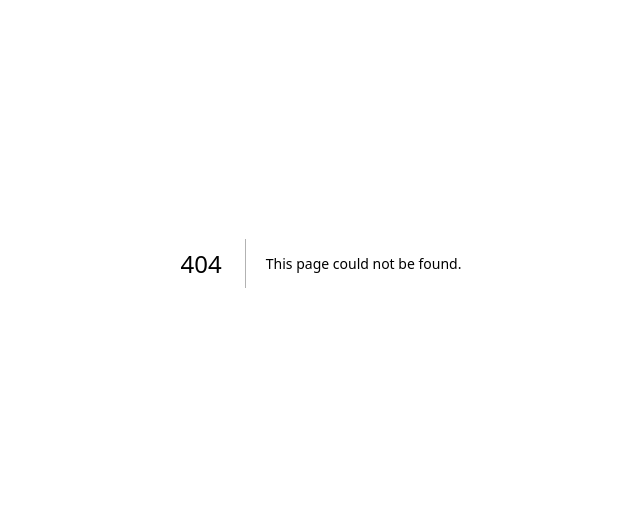
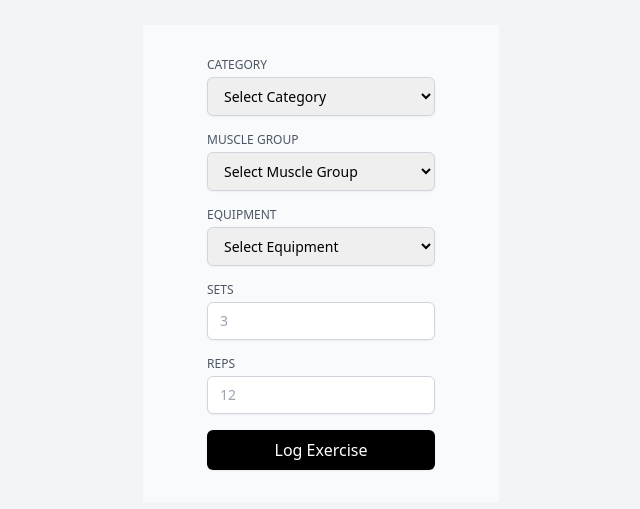
Before and after one commit to Ayham-Kamal/next-js-victory-lap, a Next.js app: page /exercise in a window 1280 px wide. Before the commit this address had no page. Shown: the part 137-646 px from the top of the page, without its empty margins (319-959 px from the left). Built offline with nearby package versions, Linux system fonts and the light colour scheme.

Commit message:
Design Exercise Log Form In this branch, I added a template design of the exercise log from. You can find them inside the folder named exercise.
Mohammad, make sure to to add the rest of the muscle groups, and equipments. If you can do that with sql that would be great.

```diff
--- /dev/null
+++ b/app/exercise/logExerciseForm.tsx
@@ -0,0 +1,112 @@
+"use client";
+export function LogExerciseForm({
+  onSubmit,
+  children,
+}: {
+  onSubmit: (event: React.FormEvent<HTMLFormElement>) => void;
+  children: React.ReactNode;
+}) {
+  return (
+    <form
+      onSubmit={onSubmit}
+      className="flex flex-col space-y-4 bg-gray-50 px-4 py-8 sm:px-16"
+    >
+      {/* Category Selection */}
+      <div>
+        <label
+          htmlFor="category"
+          className="block text-xs text-gray-600 uppercase"
+        >
+          Category
+        </label>
+        <select
+          id="category"
+          name="category"
+          required
+          className="mt-1 block w-full rounded-md border border-gray-300 px-3 py-2 placeholder-gray-400 shadow-sm focus:border-black focus:outline-none focus:ring-black sm:text-sm"
+        >
+          <option value="">Select Category</option>
+          <option value="Upper Body">Upper Body</option>
+          <option value="Lower Body">Lower Body</option>
+          <option value="Core">Core</option>
+        </select>
+      </div>
+
+      {/* Muscle Group Selection */}
+      <div>
+        <label
+          htmlFor="muscleGroup"
+          className="block text-xs text-gray-600 uppercase"
+        >
+          Muscle Group
+        </label>
+        <select
+          id="muscleGroup"
+          name="muscleGroup"
+          required
+          className="mt-1 block w-full rounded-md border border-gray-300 px-3 py-2 placeholder-gray-400 shadow-sm focus:border-black focus:outline-none focus:ring-black sm:text-sm"
+        >
+          <option value="">Select Muscle Group</option>
+          <option value="Chest">Chest</option>
+          <option value="Back">Back</option>
+          <option value="Shoulders">Shoulders</option>
+        </select>
+      </div>
+
+      {/* Equipment Selection */}
+      <div>
+        <label
+          htmlFor="equipment"
+          className="block text-xs text-gray-600 uppercase"
+        >
+          Equipment
+        </label>
+        <select
+          id="equipment"
+          name="equipment"
+          required
+          className="mt-1 block w-full rounded-md border border-gray-300 px-3 py-2 placeholder-gray-400 shadow-sm focus:border-black focus:outline-none focus:ring-black sm:text-sm"
+        >
+          <option value="">Select Equipment</option>
+          <option value="Dumbbells">Dumbbells</option>
+          <option value="Barbell">Barbell</option>
+          <option value="Cable Machine">Cable Machine</option>
+        </select>
+      </div>
+
+      {/* Sets */}
+      <div>
+        <label htmlFor="sets" className="block text-xs text-gray-600 uppercase">
+          Sets
+        </label>
+        <input
+          id="sets"
+          name="sets"
+          type="number"
+          min="1"
+          placeholder="3"
+          required
+          className="mt-1 block w-full rounded-md border border-gray-300 px-3 py-2 placeholder-gray-400 shadow-sm focus:border-black focus:outline-none focus:ring-black sm:text-sm"
+        />
+      </div>
+
+      {/* Reps */}
+      <div>
+        <label htmlFor="reps" className="block text-xs text-gray-600 uppercase">
+          Reps
+        </label>
+        <input
+          id="reps"
+          name="reps"
+          type="number"
+          min="1"
+          placeholder="12"
+          required
+          className="mt-1 block w-full rounded-md border border-gray-300 px-3 py-2 placeholder-gray-400 shadow-sm focus:border-black focus:outline-none focus:ring-black sm:text-sm"
+        />
+      </div>
+
+      {children}
+    </form>
+  );
+}
--- /dev/null
+++ b/app/exercise/page.tsx
@@ -0,0 +1,171 @@
+"use client";
+import { LogExerciseForm } from "./logExerciseForm";
+
+export default function ExercisePage() {
+  const handleSubmit = (event: React.FormEvent<HTMLFormElement>) => {
+    event.preventDefault();
+    const formData = new FormData(event.currentTarget);
+    const data = Object.fromEntries(formData);
+    console.log(data); // Handle form data
+  };
+
+  return (
+    <div className="min-h-screen bg-gray-100 flex items-center justify-center">
+      <LogExerciseForm onSubmit={handleSubmit}>
+        <button
+          type="submit"
+          className="w-full rounded-md bg-black py-2 px-4 text-white shadow-sm hover:bg-gray-800 focus:outline-none focus:ring-2 focus:ring-black focus:ring-offset-2"
+        >
+          Log Exercise
+        </button>
+      </LogExerciseForm>
+    </div>
+  );
+}
+
+// "use client";
+// import { useState } from "react";
+
+// type ExerciseData = {
+//   categories: Record<string, string[]>;
+//   equipment: Record<string, string[]>;
+// };
+
+// const exerciseData: ExerciseData = {
+//   categories: {
+//     "Upper Body": ["Chest", "Back", "Shoulders", "Arms"],
+//     "Lower Body": ["Quadriceps", "Hamstrings", "Glutes", "Calves"],
+//     Core: ["Abs", "Obliques", "Lower Back"],
+//   },
+//   equipment: {
+//     Chest: ["Dumbbells", "Barbell", "Cable Machine", "Bodyweight"],
+//     Back: ["Pull-up Bar", "Barbell", "Cable Machine", "Resistance Bands"],
+//     // Add more mappings for each muscle group
+//   },
+// };
+
+// const LogExercise: React.FC = () => {
+//   const [selectedCategory, setSelectedCategory] = useState<string>("");
+//   const [selectedMuscleGroup, setSelectedMuscleGroup] = useState<string>("");
+//   const [selectedEquipment, setSelectedEquipment] = useState<string>("");
+//   const [sets, setSets] = useState<number | "">("");
+//   const [reps, setReps] = useState<number | "">("");
+
+//   const handleCategoryChange = (e: React.ChangeEvent<HTMLSelectElement>) => {
+//     setSelectedCategory(e.target.value);
+//     setSelectedMuscleGroup(""); // Reset dependent state
+//     setSelectedEquipment("");
+//   };
+
+//   const handleMuscleGroupChange = (e: React.ChangeEvent<HTMLSelectElement>) => {
+//     setSelectedMuscleGroup(e.target.value);
+//     setSelectedEquipment("");
+//   };
+
+//   const handleSubmit = (e: React.FormEvent<HTMLFormElement>) => {
+//     e.preventDefault();
+//     if (
+//       !selectedCategory ||
+//       !selectedMuscleGroup ||
+//       !selectedEquipment ||
+//       !sets ||
+//       !reps
+//     ) {
+//       alert("Please fill out all fields!");
+//       return;
+//     }
+//     console.log({
+//       category: selectedCategory,
+//       muscleGroup: selectedMuscleGroup,
+//       equipment: selectedEquipment,
+//       sets,
+//       reps,
+//     });
+//     // Save data to your backend or local state
+//   };
+
+//   return (
+//     <div>
+//       <h1>Log Exercise</h1>
+//       <form onSubmit={handleSubmit}>
+//         {/* Category Selection */}
+//         <label>
+//           Category:
+//           <select value={selectedCategory} onChange={handleCategoryChange}>
+//             <option value="">Select Category</option>
+//             {Object.keys(exerciseData.categories).map((category) => (
+//               <option key={category} value={category}>
+//                 {category}
+//               </option>
+//             ))}
+//           </select>
+//         </label>
+
+//         {/* Muscle Group Selection */}
+//         {selectedCategory && (
+//           <label>
+//             Muscle Group:
+//             <select
+//               value={selectedMuscleGroup}
+//               onChange={handleMuscleGroupChange}
+//             >
+//               <option value="">Select Muscle Group</option>
+//               {exerciseData.categories[selectedCategory].map((group) => (
+//                 <option key={group} value={group}>
+//                   {group}
+//                 </option>
+//               ))}
+//             </select>
+//           </label>
+//         )}
+
+//         {/* Equipment Selection */}
+//         {selectedMuscleGroup && (
+//           <label>
+//             Equipment:
+//             <select
+//               value={selectedEquipment}
+//               onChange={(e) => setSelectedEquipment(e.target.value)}
+//             >
+//               <option value="">Select Equipment</option>
+//               {exerciseData.equipment[selectedMuscleGroup]?.map((equip) => (
+//                 <option key={equip} value={equip}>
+//                   {equip}
+//                 </option>
+//               ))}
+//             </select>
+//           </label>
+//         )}
+
+//         {/* Sets and Reps */}
+//         <label>
+//           Sets:
+//           <input
+//             type="number"
+//             value={sets}
+//             onChange={(e) =>
+//               setSets(e.target.value === "" ? "" : Number(e.target.value))
+//             }
+//             min="1"
+//           />
+//         </label>
+
+//         <label>
+//           Reps:
+//           <input
+//             type="number"
+//             value={reps}
+//             onChange={(e) =>
+//               setReps(e.target.value === "" ? "" : Number(e.target.value))
+//             }
+//             min="1"
+//           />
+//         </label>
+
+//         <button type="submit">Log Exercise</button>
+//       </form>
+//     </div>
+//   );
+// };
+
+// export default LogExercise;
--- a/app/login/page.tsx
+++ b/app/login/page.tsx
@@ -10,7 +10,7 @@ export default function Login() {
         <div className="flex flex-col items-center justify-center space-y-3 border-b border-gray-200 bg-white px-4 py-6 pt-8 text-center sm:px-16">
           <h3 className="text-xl font-semibold">Sign In</h3>
           <p className="text-sm text-gray-500">
-            Use your email and password to sign in!!!
+            Use your email and password to sign in
           </p>
         </div>
         <Form
```
